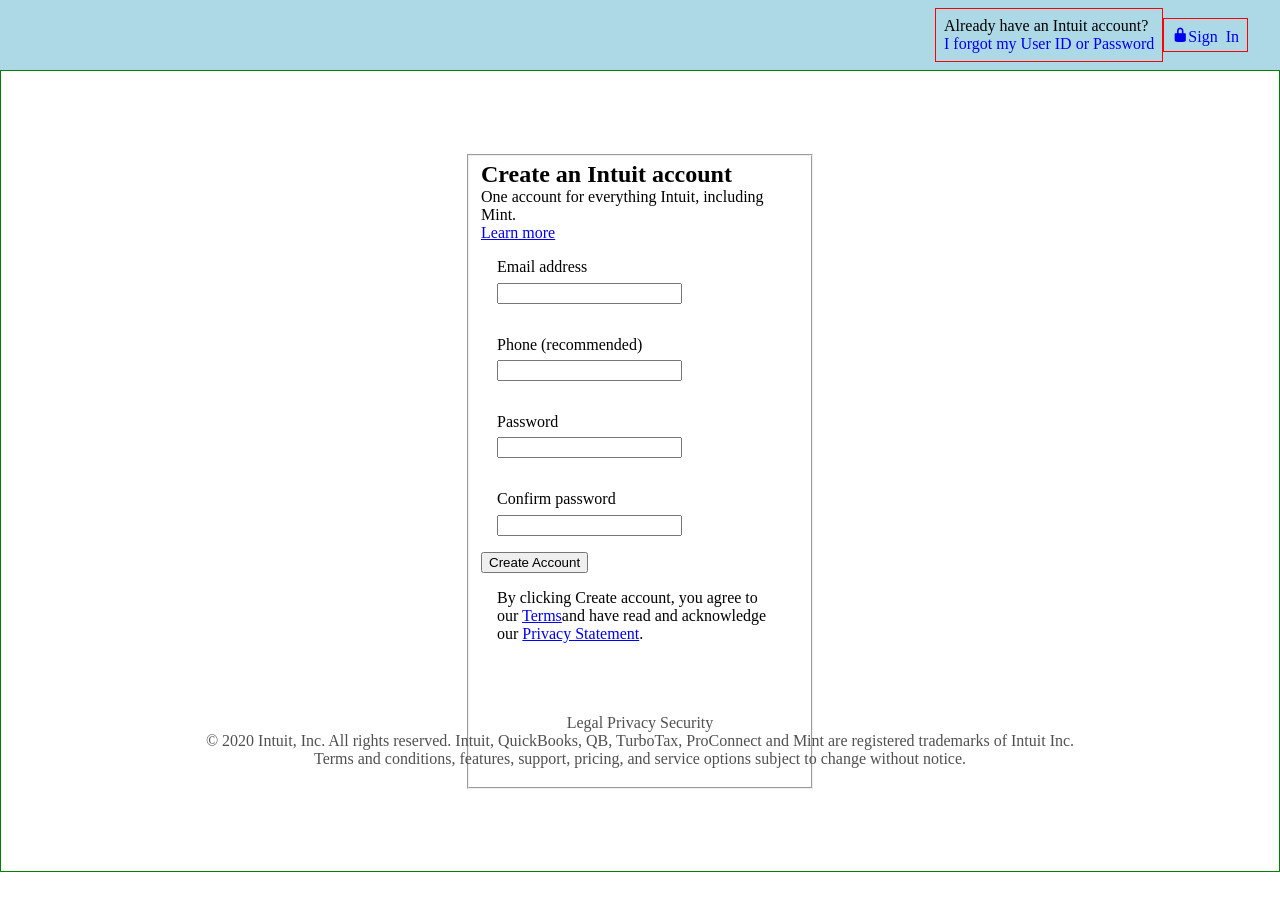
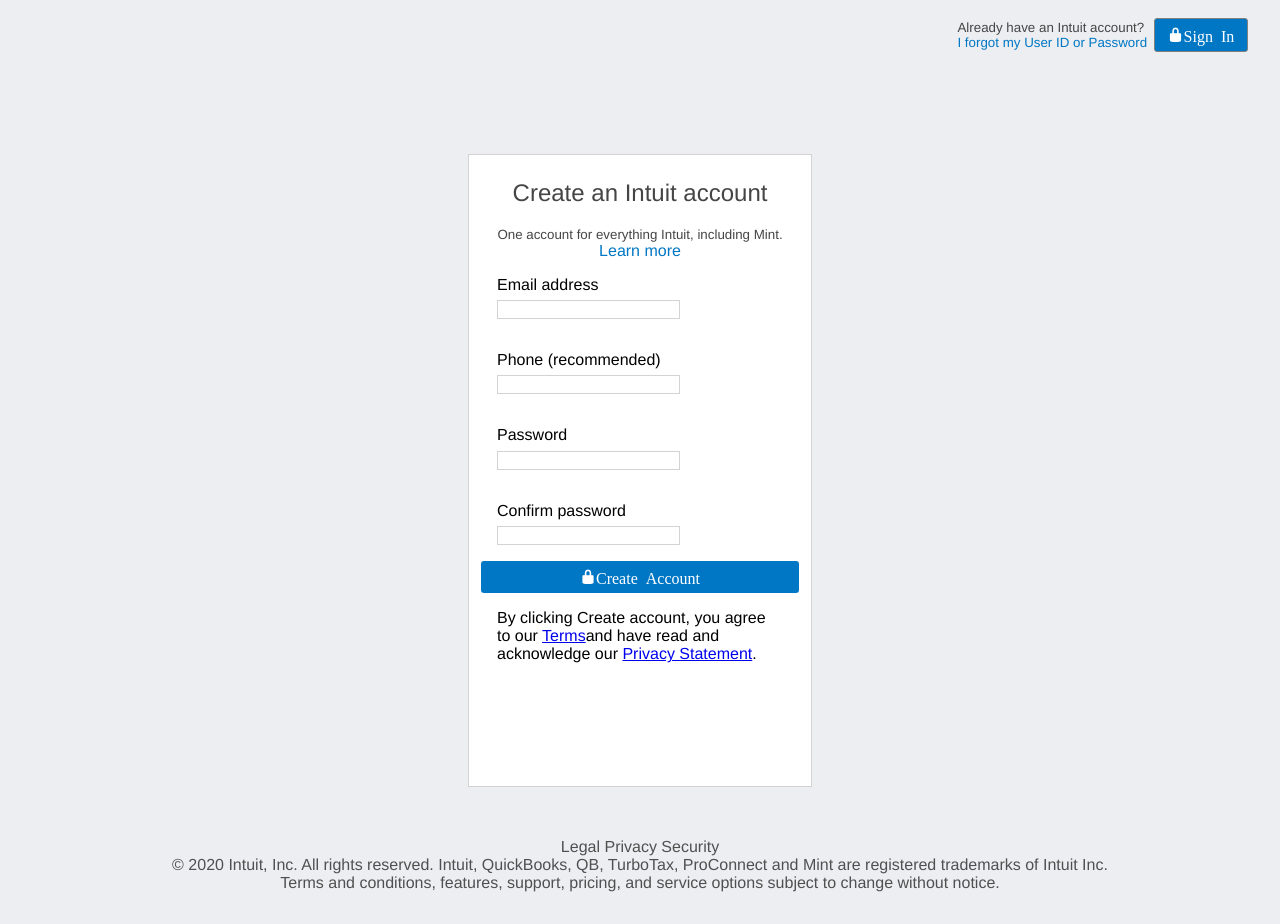
Before and after one commit to diazgio/Mint-singup-project, a website: page index.html in a window 1280 px wide. Before the commit the page ends 872 px from the top, so only its background shows below. Drawn offline with Linux system fonts and the light colour scheme; files whose address does not match are found by name.

Commit message:
Added style for sign in and create accoun buttons, added all backgrounds, added border style for input fields, add font size and color for the form-title

```diff
--- a/index.html
+++ b/index.html
@@ -20,7 +20,7 @@
     <section class="main-section">
         <form action="" class="">
             <fieldset class="form-content">
-                <div>
+                <div class="form-title">
                     <h2>Create an Intuit account</h2>
                     <p>One account for everything Intuit, including Mint.</p>
                     <a href="#">Learn more</a>
@@ -50,8 +50,8 @@
                     <input type="password" name="password" id="confirm-password">
                 </div>
 
-                <div>
-                    <input type="submit" name="submit" value="Create Account">
+                <div class="submit">
+                    <a href="#" ><span class="icon-lock">Create Account</span></a>
                 </div>
 
                 <div class="terms">
--- a/style.css
+++ b/style.css
@@ -1,11 +1,15 @@
 *{
     margin: 0;
+}
+
+body {
+    background-color: #eceef1;
+    font-family: "AvenirNext", Avenir, "Helvetica Neue", Helvetica, Arial, sans-serif;
 }
 
 .header {
     height: 2.8em;
     padding: 0.8em 2em;
-    background-color: lightblue;
     display: flex;
     justify-content: flex-end;
     align-items: center;
@@ -13,13 +17,33 @@
 
 .header-div {
     padding: 0.5em;
-    border: red solid 1px;
+    font-size: smaller;
+    color: rgb(69, 69, 69)
 }
 
 
+.icon-button, .submit {
+    padding: 0.5em 0.8em;
+    background-color: #0077c5;
+    border-radius: 3px;
+}
+
+.header-div a {
+    color: #0077C5;
+}
+
 .icon-button {
-    padding: 0.5em;
-    border: red solid 1px;
+    border: solid grey 1px;
+}
+
+.icon-button a, .submit a {
+    color: white;
+}
+
+.submit a {
+    text-decoration: none;
+    display: flex;
+    justify-content: center;
 }
 
 .icon-button a, .header-div a{
@@ -28,7 +52,7 @@
 
 .footer {
     text-align: center;
-    position: absolute;
+    position: relative;
     bottom: 2em;
     width: 100%;
 }
@@ -50,7 +74,6 @@
     display: flex;
     justify-content: center;
     align-items: center;
-    border: solid green 1px;
     height: 50em;
 }
 
@@ -59,12 +82,38 @@
     height: 38.5em;
     display: flex;
     flex-direction: column;
+    background-color: #ffffff;
+    border: lightgray solid 1px;
+}
+
+.form-title {
+    text-align: center;
+    color: rgb(69, 69, 69)
+}
+
+.form-title h2 {
+    padding: 0.8em 0;
+    font-size: 1.5em;
+    font-weight: lighter;
+}
+
+.form-title p {
+    font-size: smaller;
+}
+
+.form-title a {
+    text-decoration: none;
+    color: #0077C5;
 }
 
 .form {
     display: flex;
     flex-direction: column;
     padding-bottom: 0.4em;
+}
+
+.containner input {
+    border: solid lightgray 1px;
 }
 
 .containner {
```
